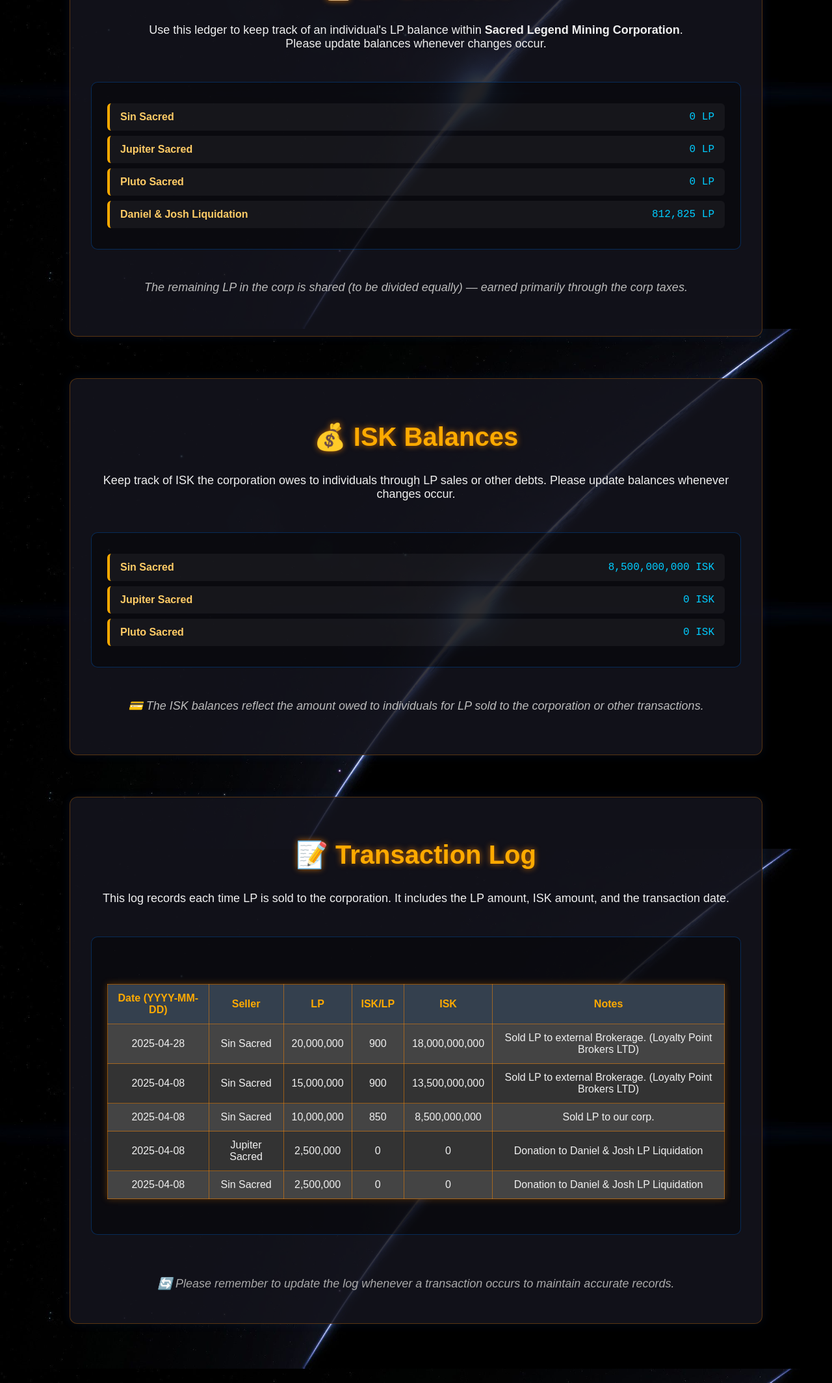
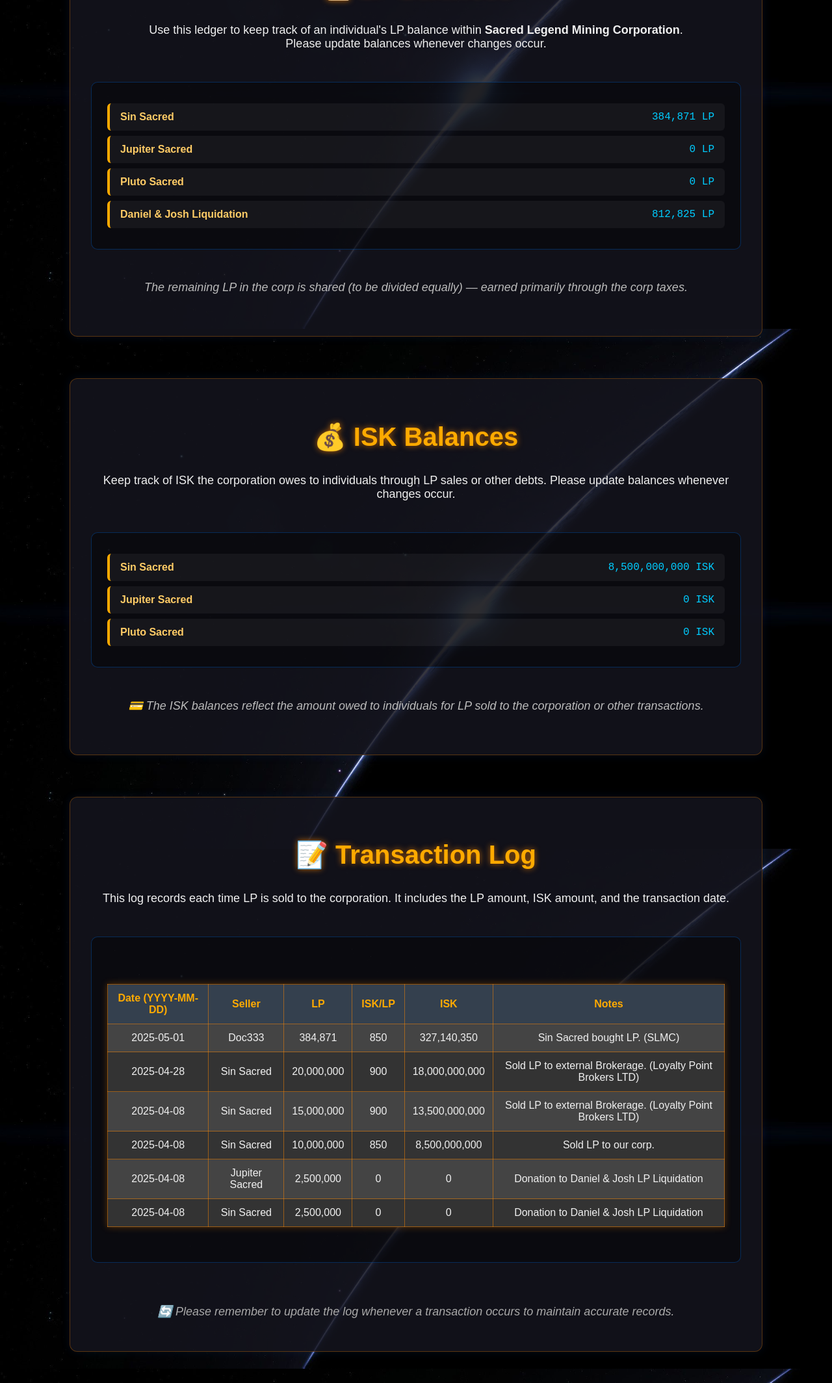
Before and after one commit to JBratvold/SLMC, a Flask app: page /balances in a window 1280 px wide. Shown: the part 294-2422 px from the top of the page at 65% size. Run offline with Flask 3, Linux system fonts and the light colour scheme.

Commit message:
Add new transaction and modify balances

```diff
--- a/Daniel.py
+++ b/Daniel.py
@@ -3,7 +3,7 @@
 
 # Individual's LP balance within Sacred Legend Mining Corporation:
 # For example, if Sin Sacred owns 500k LP in the SLMC corp wallet, then set SinSacredLP = 500_000
-SinSacredLP = 0
+SinSacredLP = 384_871
 JupiterSacredLP = 0
 PlutoSacredLP = 0
 DanielJoshLiquidationLP = 812_825
--- a/config.py
+++ b/config.py
@@ -3,7 +3,7 @@
 
 # Individual's LP balance within Sacred Legend Mining Corporation:
 # For example, if Sin Sacred owns 500k LP in the SLMC corp wallet, then set SinSacredLP = 500_000
-SinSacredLP = 0
+SinSacredLP = 384_871
 JupiterSacredLP = 0
 PlutoSacredLP = 0
 DanielJoshLiquidationLP = 812_825
--- a/templates/balances.html
+++ b/templates/balances.html
@@ -72,6 +72,14 @@
             </thead>
             <tbody>
                 <tr>
+                    <td>2025-05-01</td>
+                    <td>Doc333</td>
+                    <td>384,871</td>
+                    <td>850</td>
+                    <td>327,140,350</td>
+                    <td>Sin Sacred bought LP. (SLMC)</td>
+                </tr>
+                <tr>
                     <td>2025-04-28</td>
                     <td>Sin Sacred</td>
                     <td>20,000,000</td>
```
